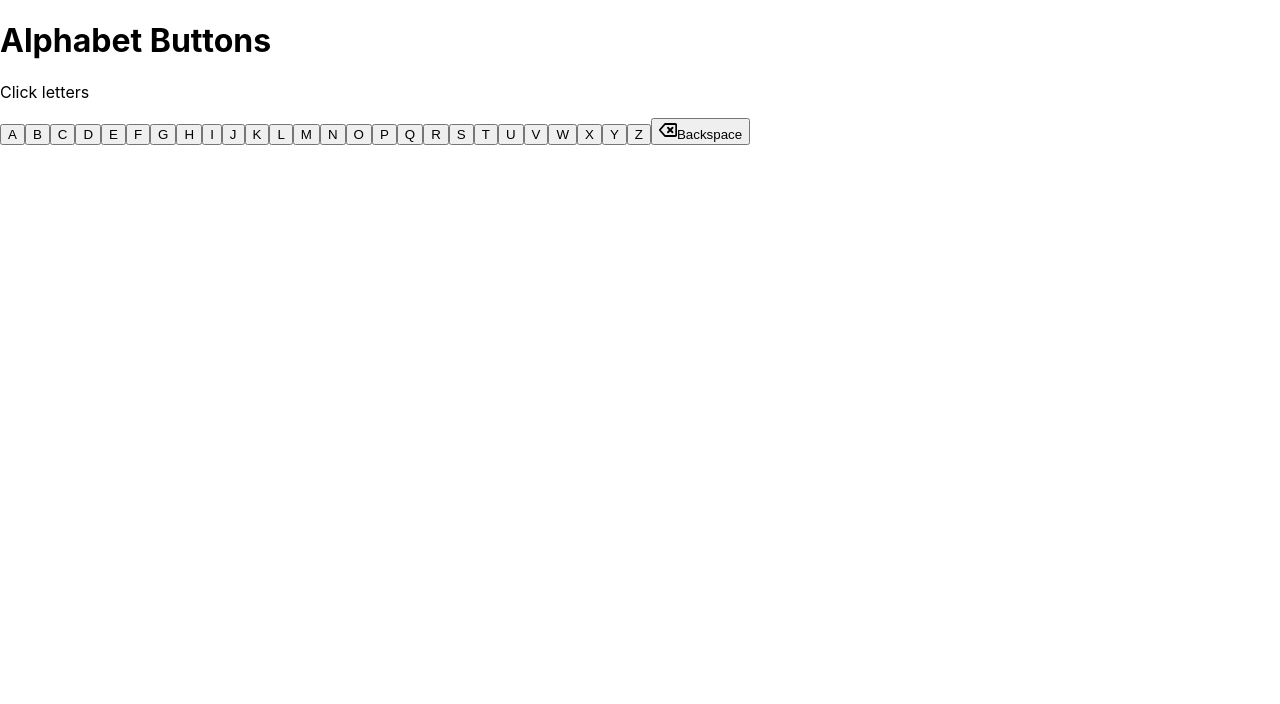
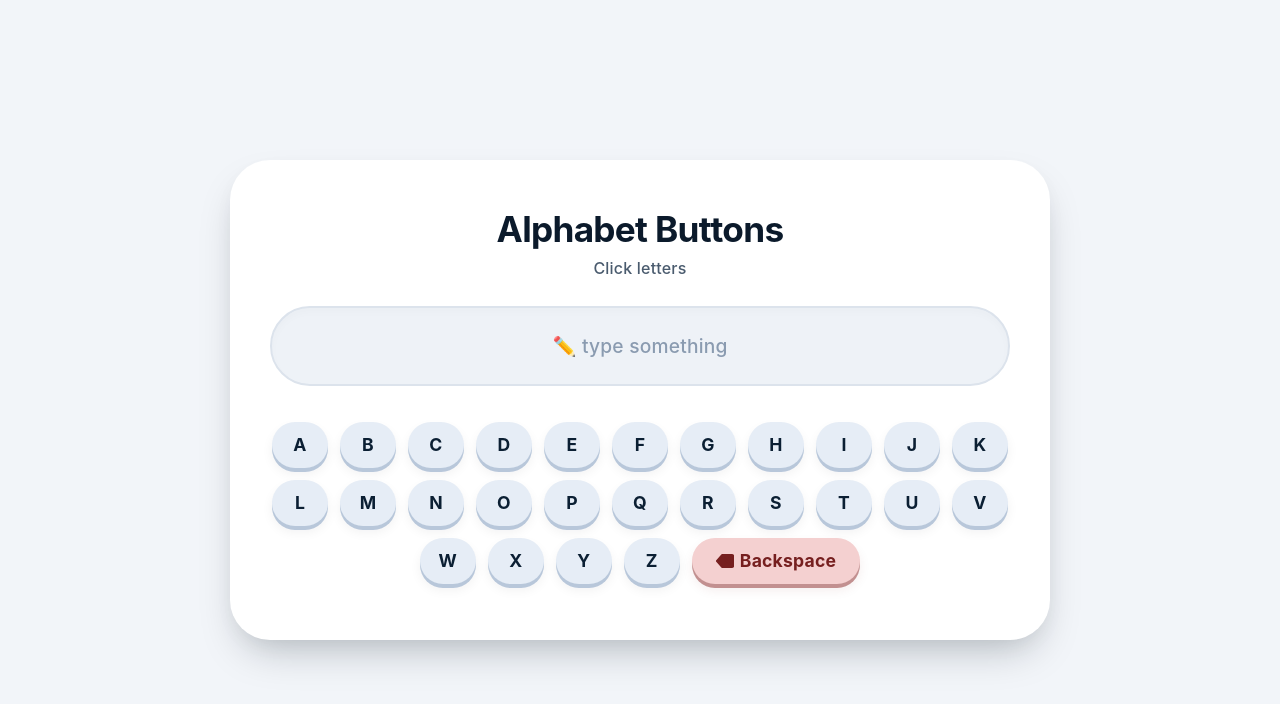
Before and after one commit to mohmadimran/backspace-feature-app, a React (Create React App) app: page / in a window 1280 px wide. Shown: the top 704 px of the page. Built offline with nearby package versions, Linux system fonts and the light colour scheme.

Commit message:
Refactor App.css for improved styling and layout

```diff
--- a/src/App.css
+++ b/src/App.css
@@ -1,38 +1,193 @@
-.App {
-  text-align: center;
+* {
+    margin: 0;
+    padding: 0;
+    box-sizing: border-box;
 }
 
-.App-logo {
-  height: 40vmin;
-  pointer-events: none;
+body {
+    font-family: 'Inter', -apple-system, BlinkMacSystemFont, sans-serif;
+    background: #f2f5f9;
+    min-height: 100vh;
+    display: flex;
+    align-items: center;
+    justify-content: center;
+    padding: 20px;
 }
 
-@media (prefers-reduced-motion: no-preference) {
-  .App-logo {
-    animation: App-logo-spin infinite 20s linear;
-  }
+/* main card – solid, elevated, with subtle shadow */
+.app-container {
+    max-width: 820px;
+    width: 100%;
+    background: #ffffff;
+    border-radius: 40px;
+    padding: 48px 40px 56px;
+    box-shadow: 0 20px 40px -12px rgba(0, 20, 30, 0.25),
+                0 8px 24px -6px rgba(0, 0, 0, 0.05);
+    transition: box-shadow 0.15s ease;
+    text-align: center;
 }
 
-.App-header {
-  background-color: #282c34;
-  min-height: 100vh;
-  display: flex;
-  flex-direction: column;
-  align-items: center;
-  justify-content: center;
-  font-size: calc(10px + 2vmin);
-  color: white;
+/* headings & text */
+h1 {
+    font-size: 2.2rem;
+    font-weight: 700;
+    letter-spacing: -0.02em;
+    color: #0b1a2b;
+    margin-bottom: 8px;
 }
 
-.App-link {
-  color: #61dafb;
+.subhead {
+    font-size: 1rem;
+    font-weight: 500;
+    color: #4a5b6e;
+    margin-bottom: 28px;
+    letter-spacing: 0.2px;
 }
 
-@keyframes App-logo-spin {
-  from {
-    transform: rotate(0deg);
-  }
-  to {
-    transform: rotate(360deg);
-  }
+/* ----- output display (solid, high contrast) ----- */
+.output {
+    background: #eef2f7;
+    border-radius: 60px;
+    padding: 20px 28px;
+    margin-bottom: 36px;
+    min-height: 80px;
+    display: flex;
+    align-items: center;
+    justify-content: center;
+    font-size: 2rem;
+    font-weight: 600;
+    letter-spacing: 0.03em;
+    color: #0b1a2b;
+    border: 2px solid #dce3ec;
+    box-shadow: inset 0 4px 8px rgba(0,0,0,0.02);
+    word-break: break-all;
+    transition: border-color 0.15s;
 }
+
+.output:empty::before {
+    content: "✏️  type something";
+    color: #8a9bb0;
+    font-weight: 500;
+    font-size: 1.2rem;
+    letter-spacing: 0.2px;
+}
+
+/* ----- button grid (solid, tactile) ----- */
+.button-grid {
+    display: flex;
+    flex-wrap: wrap;
+    justify-content: center;
+    gap: 12px;
+    margin-top: 8px;
+}
+
+/* base button style – solid, bold, consistent */
+.btn {
+    font-family: 'Inter', sans-serif;
+    font-weight: 700;
+    font-size: 1.1rem;
+    padding: 14px 18px;
+    min-width: 56px;
+    border: none;
+    border-radius: 24px;
+    cursor: pointer;
+    background: #eef2f7;
+    color: #1a2c3f;
+    box-shadow: 0 4px 0 #bcc8d6, 0 6px 12px rgba(0,0,0,0.04);
+    transition: all 0.08s ease-in;
+    letter-spacing: 0.3px;
+    display: inline-flex;
+    align-items: center;
+    justify-content: center;
+    line-height: 1;
+    flex: 0 0 auto;
+}
+
+/* letter buttons – crisp blue‑grey with a solid pop */
+.btn-letter {
+    background: #e6edf6;
+    color: #0b1f33;
+    box-shadow: 0 4px 0 #b8c7da, 0 6px 12px rgba(0, 20, 30, 0.06);
+    transition: all 0.08s ease;
+}
+
+.btn-letter:hover {
+    background: #d5e0ee;
+    transform: translateY(-2px);
+    box-shadow: 0 6px 0 #a6b8ce, 0 10px 18px rgba(0, 20, 30, 0.10);
+}
+
+.btn-letter:active {
+    transform: translateY(4px);
+    box-shadow: 0 1px 0 #a6b8ce, 0 4px 8px rgba(0,0,0,0.04);
+}
+
+/* backspace – solid warning red with strong presence */
+.btn-backspace {
+    background: #f4d0d0;
+    color: #761f1f;
+    box-shadow: 0 4px 0 #c29090, 0 6px 12px rgba(120, 30, 30, 0.08);
+    min-width: 110px;
+    padding: 14px 24px;
+    font-weight: 700;
+    letter-spacing: 0.2px;
+}
+
+.btn-backspace:hover {
+    background: #efc0c0;
+    transform: translateY(-2px);
+    box-shadow: 0 6px 0 #b07a7a, 0 10px 18px rgba(120, 30, 30, 0.12);
+}
+
+.btn-backspace:active {
+    transform: translateY(4px);
+    box-shadow: 0 1px 0 #b07a7a, 0 4px 8px rgba(0,0,0,0.04);
+}
+
+/* backspace icon alignment */
+.btn-backspace svg {
+    margin-right: 6px;
+    fill: currentColor;
+}
+
+/* responsive fine‑tune */
+@media (max-width: 600px) {
+    .app-container {
+        padding: 32px 20px 40px;
+        border-radius: 32px;
+    }
+    h1 {
+        font-size: 1.8rem;
+    }
+    .output {
+        font-size: 1.6rem;
+        min-height: 68px;
+        padding: 16px 20px;
+    }
+    .btn {
+        font-size: 1rem;
+        padding: 12px 14px;
+        min-width: 48px;
+        border-radius: 20px;
+    }
+    .btn-backspace {
+        min-width: 90px;
+        padding: 12px 18px;
+    }
+}
+
+@media (max-width: 420px) {
+    .button-grid {
+        gap: 10px;
+    }
+    .btn {
+        font-size: 0.95rem;
+        padding: 10px 12px;
+        min-width: 42px;
+    }
+    .btn-backspace {
+        min-width: 80px;
+        padding: 10px 14px;
+        font-size: 0.95rem;
+    }
+}
```
